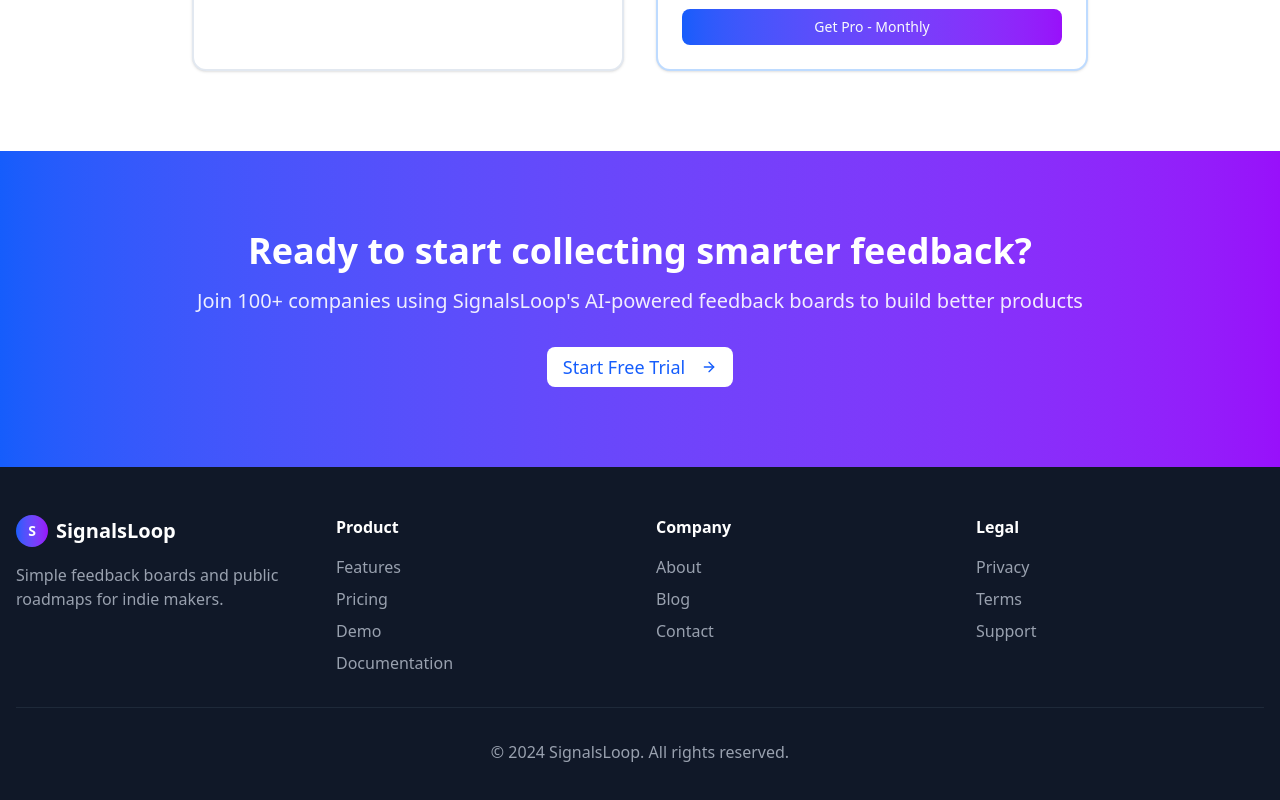
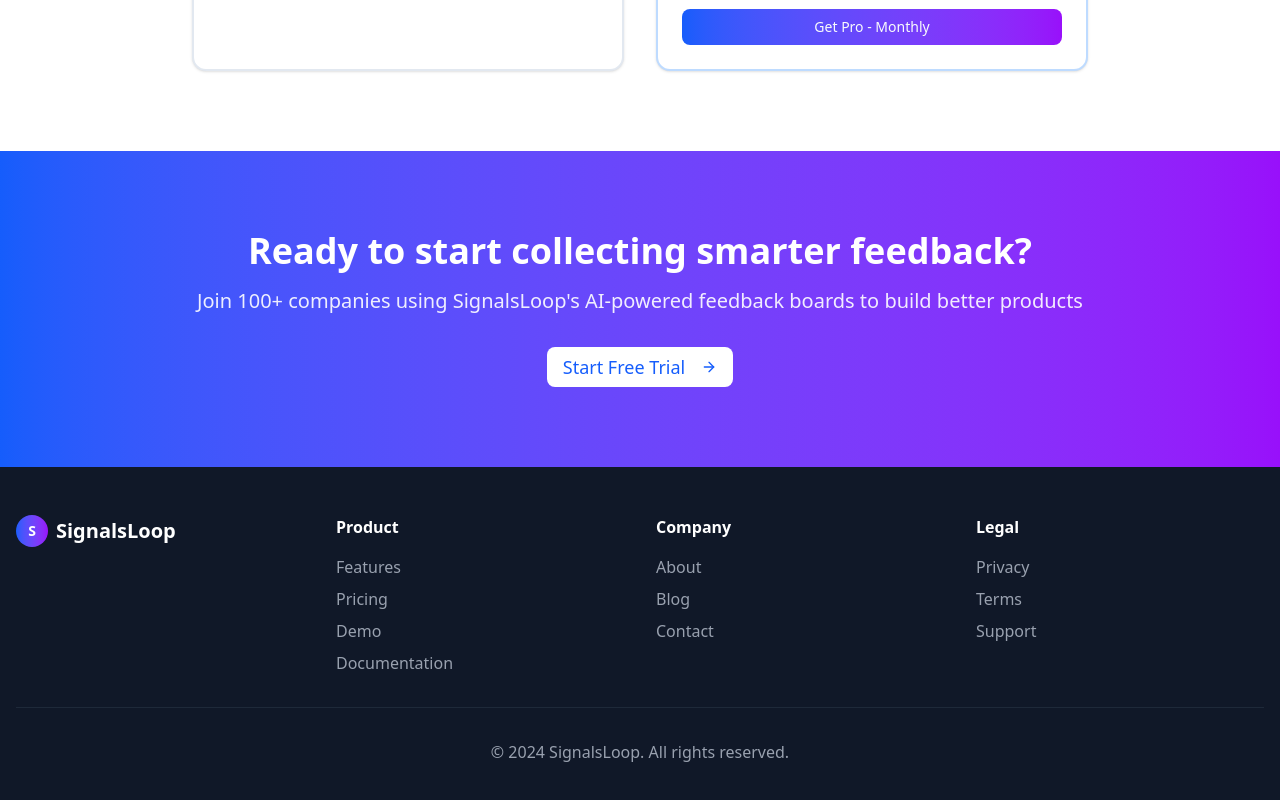
Before and after one commit to sairevanth-zz/signalsloop, a Next.js app: page / in a window 1280 px wide. Shown: the part 3693-4493 px from the top of the page. Built offline with nearby package versions, Linux system fonts and the light colour scheme.

Commit message:
Remove tagline under SignalsLoop banner to make brand stand out

```diff
--- a/src/app/page.tsx
+++ b/src/app/page.tsx
@@ -438,9 +438,6 @@ export default function Homepage() {
                 </div>
                 <span className="text-xl font-bold">SignalsLoop</span>
               </div>
-              <p className="text-gray-400">
-                Simple feedback boards and public roadmaps for indie makers.
-              </p>
             </div>
 
             <div>
```
